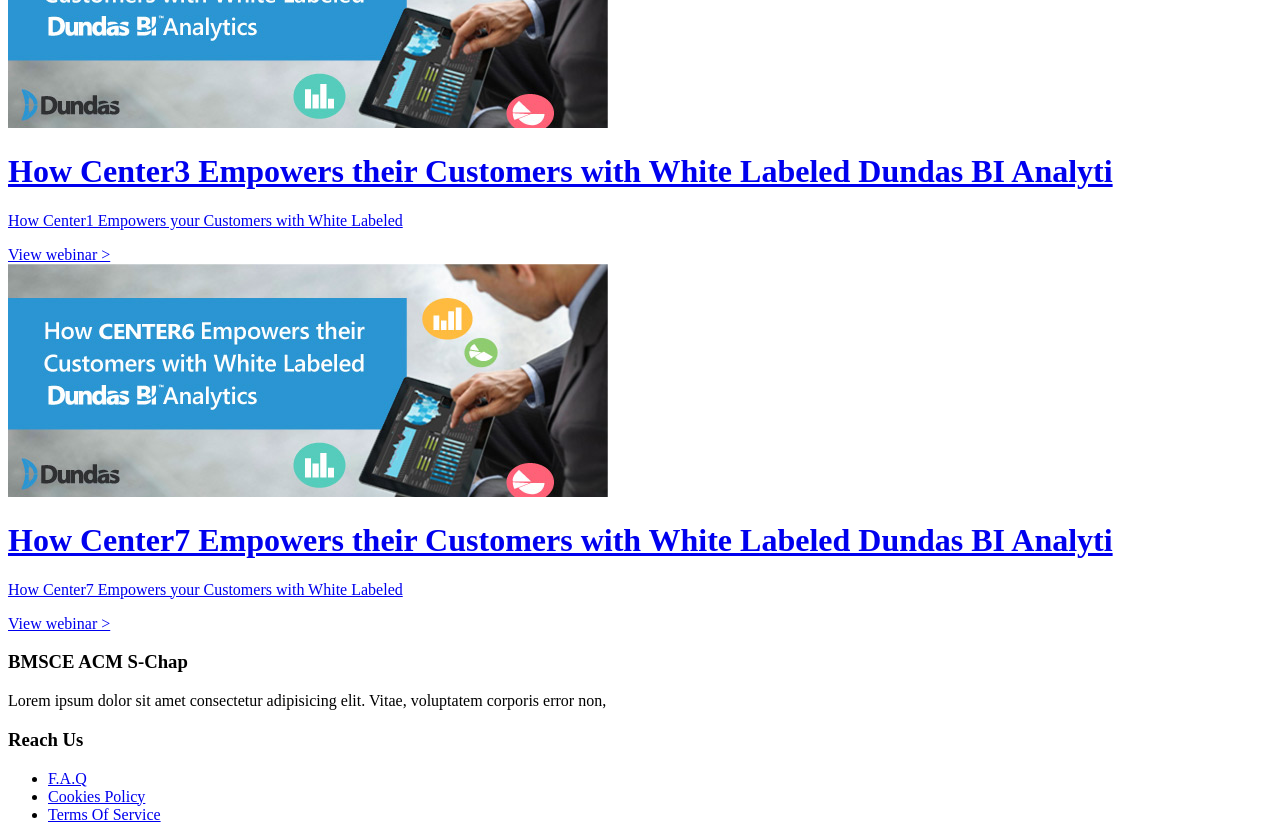
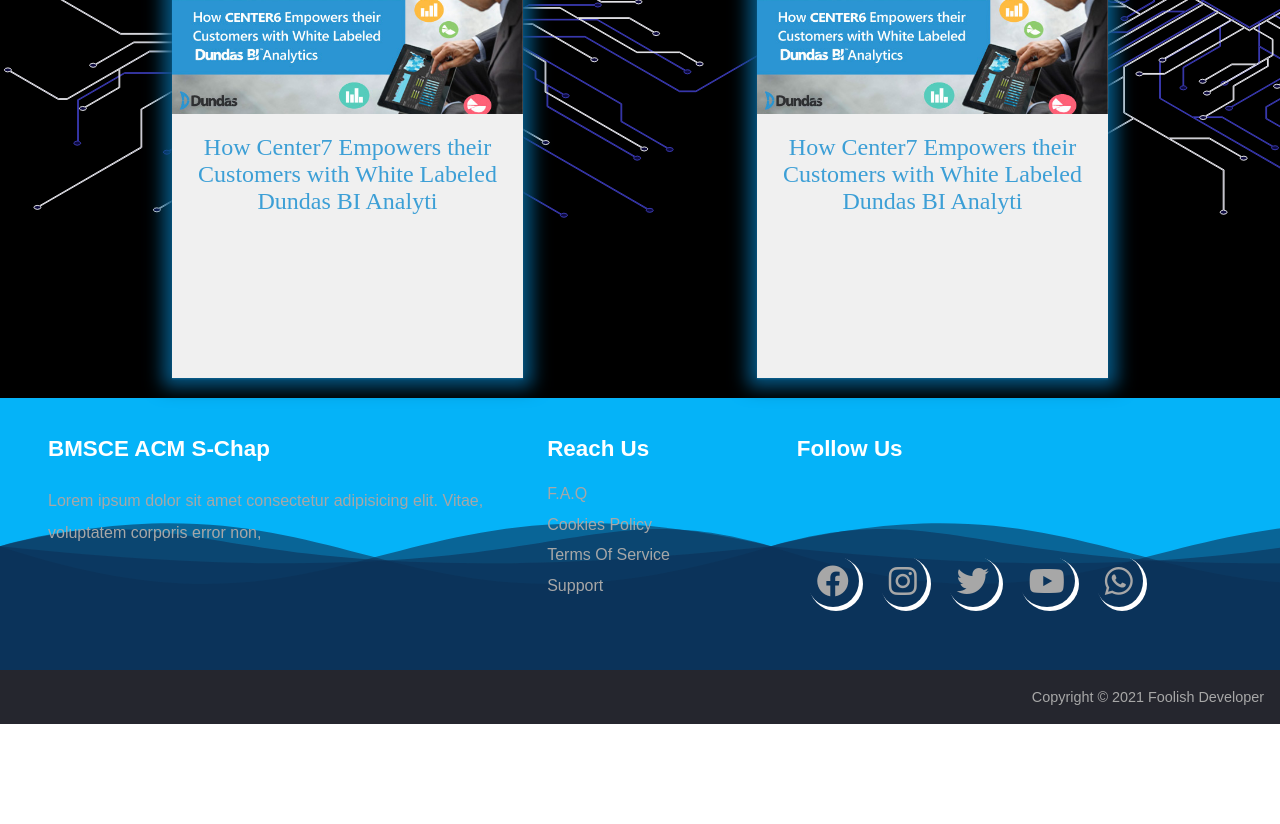
Before and after one commit to Bmsce-Acm/bmsce-acm-website, a React (Create React App) app in the folder frontend/: page /blogs in a window 1280 px wide. Shown: the part 500-1324 px from the top of the page. After the commit the page ends 1224 px from the top, so only its background shows below. Built offline with nearby package versions, Linux system fonts and the light colour scheme.

Commit message:
Blogs page and footer update

```diff
--- a/frontend/src/App.css
+++ b/frontend/src/App.css
@@ -1,4 +1,4 @@
-.App {
+/* .App {
   text-align: center;
 }
 
@@ -35,7 +35,7 @@
   to {
     transform: rotate(360deg);
   }
-}
+} */
 
 @import url('./styles/footerStyles.css');
 @import url('./styles/blogsStyles.css');
--- a/frontend/src/App.js
+++ b/frontend/src/App.js
@@ -11,6 +11,7 @@ import Blogs from './components/Blogs/Blogs';
 
 function App() {
   return (
+    <div className="App">
       <Router>
         <Header />
         <Routes>
@@ -18,6 +19,7 @@ function App() {
         </Routes>
         <Footer />
       </Router>
+    </div>
   );
 }
 
--- a/frontend/src/components/Blogs/Blogs.js
+++ b/frontend/src/components/Blogs/Blogs.js
@@ -25,11 +25,25 @@ const Blogs = () => {
             images: [
                 IMG1, IMG2
             ]
+        },
+        {
+            title: "How Center7 Empowers their Customers with White Labeled Dundas BI Analyti",
+            description: "How Center7 Empowers your Customers with White Labeled",
+            images: [
+                IMG1, IMG2
+            ]
+        },
+        {
+            title: "How Center7 Empowers their Customers with White Labeled Dundas BI Analyti",
+            description: "How Center7 Empowers your Customers with White Labeled",
+            images: [
+                IMG1, IMG2
+            ]
         }
     ];
 
     return (
-        <div>
+        <div className="blogs_container">
             <div class="webinar-grid">
                 {
                     allBlogs.map((blog) => (
--- a/frontend/src/styles/blogsStyles.css
+++ b/frontend/src/styles/blogsStyles.css
@@ -1,3 +1,12 @@
+/* * {
+    background-color: rgb(26, 23, 73);
+} */
+
+.blogs_container {
+    background-image: url('../bgsvg.svg');
+    background-color: black;
+}
+
 .webinar-grid {
     width: 100%;
     max-width: 1170px;
@@ -15,14 +24,14 @@
     text-align: center;
     margin: 20px auto;
     background-color: #f0f0f0;
-    box-shadow: 0 1px 3px rgba(0, 0, 0, 0.12), 0 1px 2px rgba(0, 0, 0, 0.24);
+    box-shadow: 0px 0px 18px 9px rgb(5 86 130), 0 1px 2px rgb(40 150 211);
     transition: all 0.2s cubic-bezier(.25, .8, .25, 1);
     border-radius: 5px 5px 0 0;
     text-decoration: none;
 }
 
 .link-block:hover {
-    box-shadow: 0 10px 18px rgba(0, 0, 0, 0.25), 0 10px 10px rgba(0, 0, 0, 0.22);
+    box-shadow: 2px 3px 20px 6px #fff, 0 1px 2px rgb(40 150 211);
 }
 
 .link-block .dundas-blue-link {
--- a/frontend/src/styles/footerStyles.css
+++ b/frontend/src/styles/footerStyles.css
@@ -7,7 +7,8 @@ body {
 }
 
 footer {
-  background-color: #121315;
+  background-color: #05b3f8;
+  background-image: url('../footerSvg.svg');
   color: #a7a7a7;
   font-size: 16px;
 }
```
Also changed, not shown: frontend/src/bgsvg.svg (added), frontend/src/footerSvg.svg (added). Lines whose indentation alone changed are shown as unchanged.
